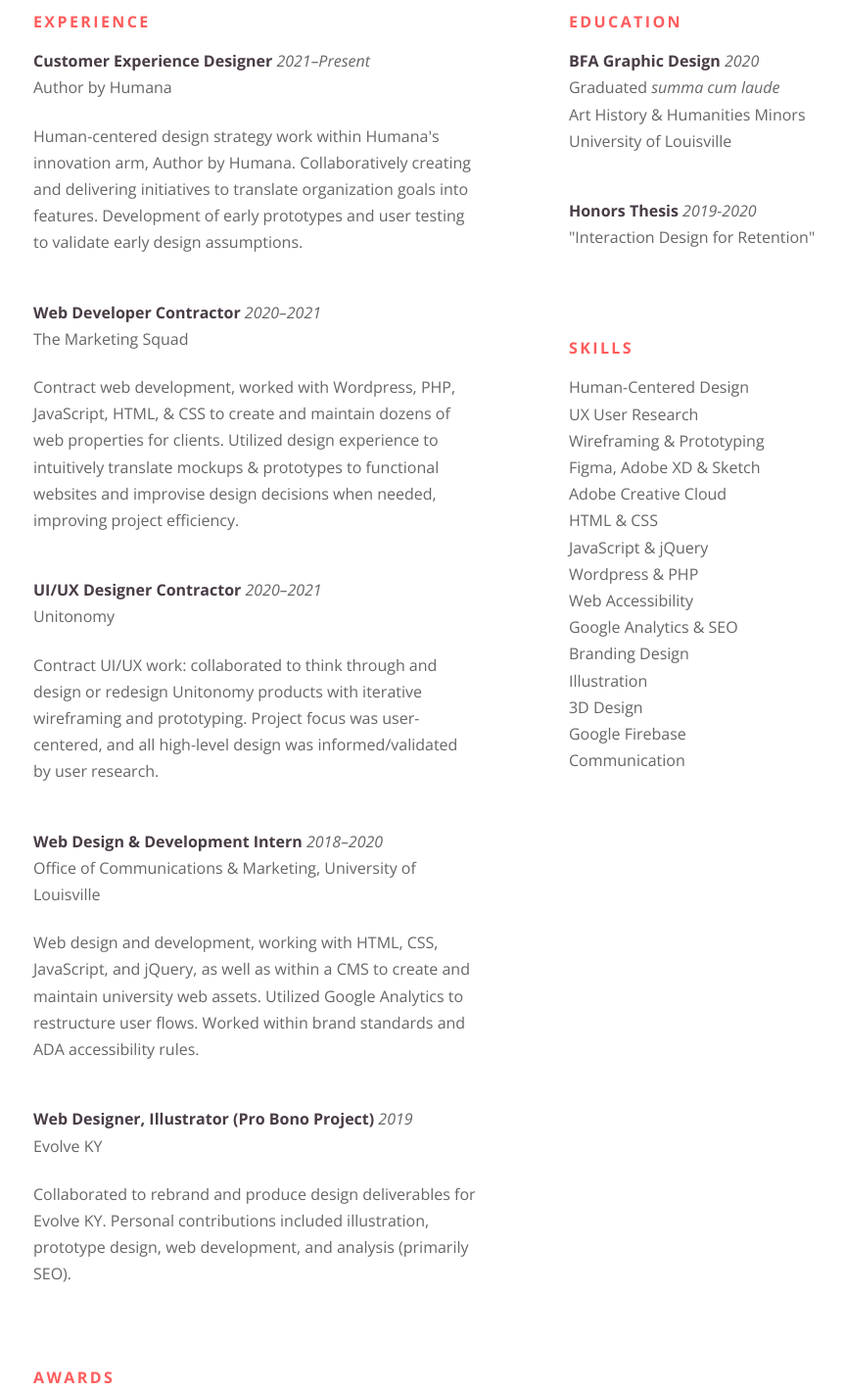
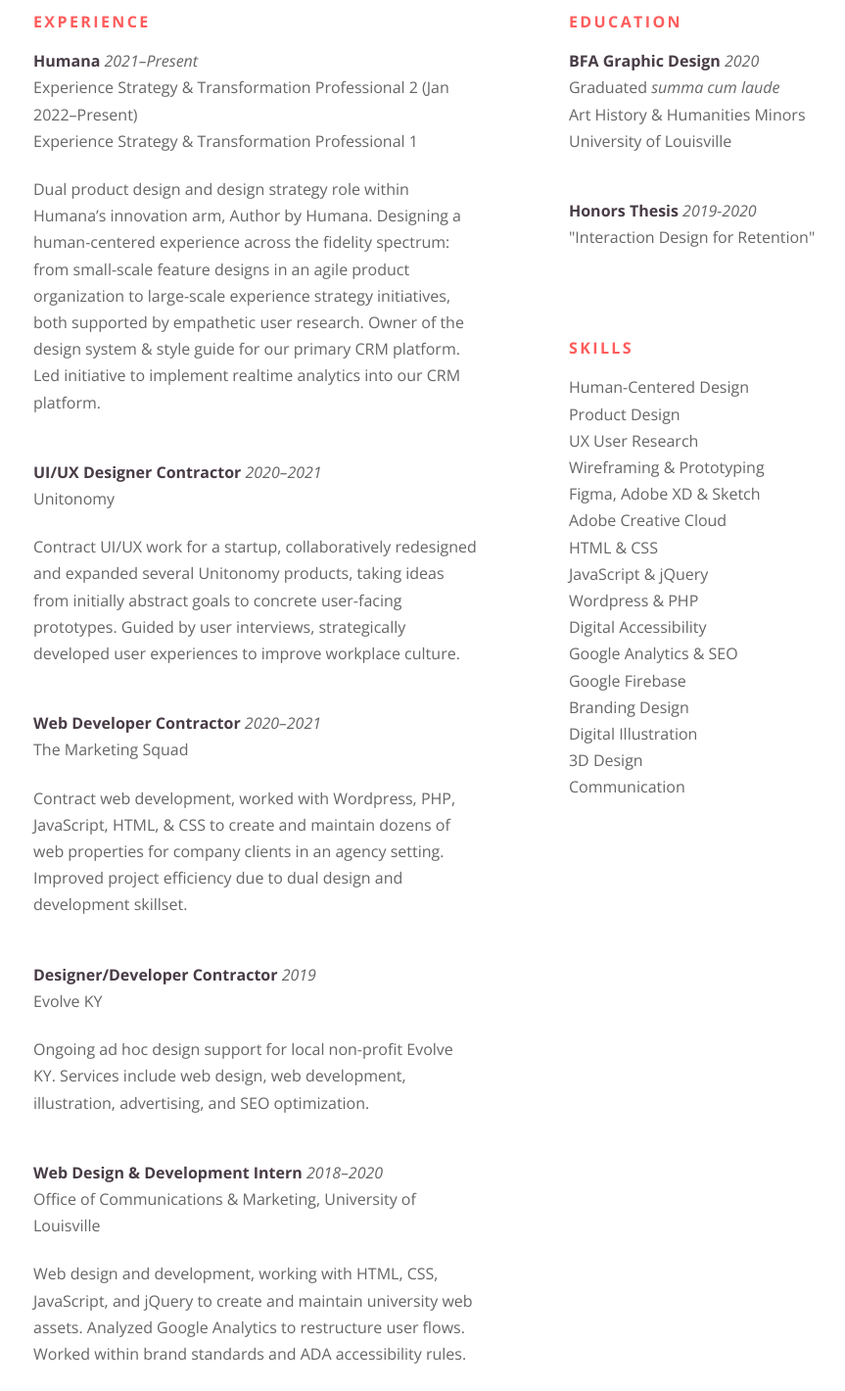
Before and after one commit to susanpallmann/susanpallmanndesign.com, a plain HTML site: page resume.html in a window 1280 px wide. Shown: the part 500-1920 px from the top of the page at 98% size, without its empty margins (144-1007 px from the left). Drawn offline with nearby package versions, Linux system fonts and the light colour scheme.

Commit message:
Update resume.html

```diff
--- a/resume.html
+++ b/resume.html
@@ -77,17 +77,37 @@
         <div class="row">
           <div class="column span6">
             <h4>Experience</h4>
-            <h5>Customer Experience Designer</h5> <p><em>2021–Present</em></p>
+            <h5>Humana</h5> <p><em>2021–Present</em></p>
             <br>
             <p>
-              Author by Humana
+              Experience Strategy & Transformation Professional 2 (Jan 2022–Present)
+            </p>
+            <br>
+            <p>
+              Experience Strategy & Transformation Professional 1
             </p>
             <br>
             <br>
             <p>
-              Human-centered design strategy work within Humana's innovation arm, Author by Humana. Collaboratively creating and delivering
-              initiatives to translate organization goals into features. Development of early prototypes and user testing to
-              validate early design assumptions.
+              Dual product design and design strategy role within Humana’s innovation arm, Author by Humana. Designing a human-centered
+              experience across the fidelity spectrum: from small-scale feature designs in an agile product organization to large-scale
+              experience strategy initiatives, both supported by empathetic user research. Owner of the design system & style guide for
+              our primary CRM platform. Led initiative to implement realtime analytics into our CRM platform.
+            </p>
+            <br>
+            <br>
+            <br>
+            <h5>UI/UX Designer Contractor</h5> <p><em>2020–2021</em></p>
+            <br>
+            <p>
+              Unitonomy
+            </p>
+            <br>
+            <br>
+            <p>
+              Contract UI/UX work for a startup, collaboratively redesigned and expanded several Unitonomy products, taking ideas from initially
+              abstract goals to concrete user-facing prototypes. Guided by user interviews, strategically developed user experiences to improve
+              workplace culture.
             </p>
             <br>
             <br>
@@ -100,24 +120,22 @@
             <br>
             <br>
             <p>
-              Contract web development, worked with Wordpress, PHP, JavaScript, HTML, & CSS to create and maintain
-              dozens of web properties for clients. Utilized design experience to intuitively translate mockups &
-              prototypes to functional websites and improvise design decisions when needed, improving project efficiency.
+              Contract web development, worked with Wordpress, PHP, JavaScript, HTML, & CSS to create and maintain dozens of web properties for company
+              clients in an agency setting. Improved project efficiency due to dual design and development skillset.
             </p>
             <br>
             <br>
             <br>
-            <h5>UI/UX Designer Contractor</h5> <p><em>2020–2021</em></p>
+            <h5>Designer/Developer Contractor</h5> <p><em>2019</em></p>
             <br>
             <p>
-              Unitonomy
+              Evolve KY
             </p>
             <br>
             <br>
             <p>
-              Contract UI/UX work: collaborated to think through and design or redesign Unitonomy
-              products with iterative wireframing and prototyping. Project focus was user-centered, and
-              all high-level design was informed/validated by user research.
+              Ongoing ad hoc design support for local non-profit Evolve KY. Services include web design, web development,
+              illustration, advertising, and SEO optimization.
             </p>
             <br>
             <br>
@@ -130,24 +148,8 @@
             <br>
             <br>
             <p>
-              Web design and development, working with HTML, CSS, JavaScript, and jQuery, as
-              well as within a CMS to create and maintain university web assets. Utilized Google
-              Analytics to restructure user flows. Worked within brand standards and ADA accessibility
-              rules.
-            </p>
-            <br>
-            <br>
-            <br>
-            <h5>Web Designer, Illustrator (Pro Bono Project)</h5> <p><em>2019</em></p>
-            <br>
-            <p>
-              Evolve KY
-            </p>
-            <br>
-            <br>
-            <p>
-              Collaborated to rebrand and produce design deliverables for Evolve KY. Personal contributions
-              included illustration, prototype design, web development, and analysis (primarily SEO).
+              Web design and development, working with HTML, CSS, JavaScript, and jQuery to create and maintain university web
+              assets. Analyzed Google Analytics to restructure user flows. Worked within brand standards and ADA accessibility rules.
             </p>
           </div>
           <div class="column span1 vanishing">
@@ -183,6 +185,8 @@
             <h4>Skills</h4>
             <p>Human-Centered Design</p>
             <br>
+            <p>Product Design</p>
+            <br>
             <p>UX User Research</p>
             <br>
             <p>Wireframing & Prototyping</p>
@@ -197,17 +201,17 @@
             <br>
             <p>Wordpress & PHP</p>
             <br>
-            <p>Web Accessibility</p>
+            <p>Digital Accessibility</p>
             <br>
             <p>Google Analytics & SEO</p>
             <br>
+            <p>Google Firebase</p>
+            <br>
             <p>Branding Design</p>
             <br>
-            <p>Illustration</p>
+            <p>Digital Illustration</p>
             <br>
             <p>3D Design</p>
-            <br>
-            <p>Google Firebase</p>
             <br>
             <p>Communication</p>
           </div>
```
